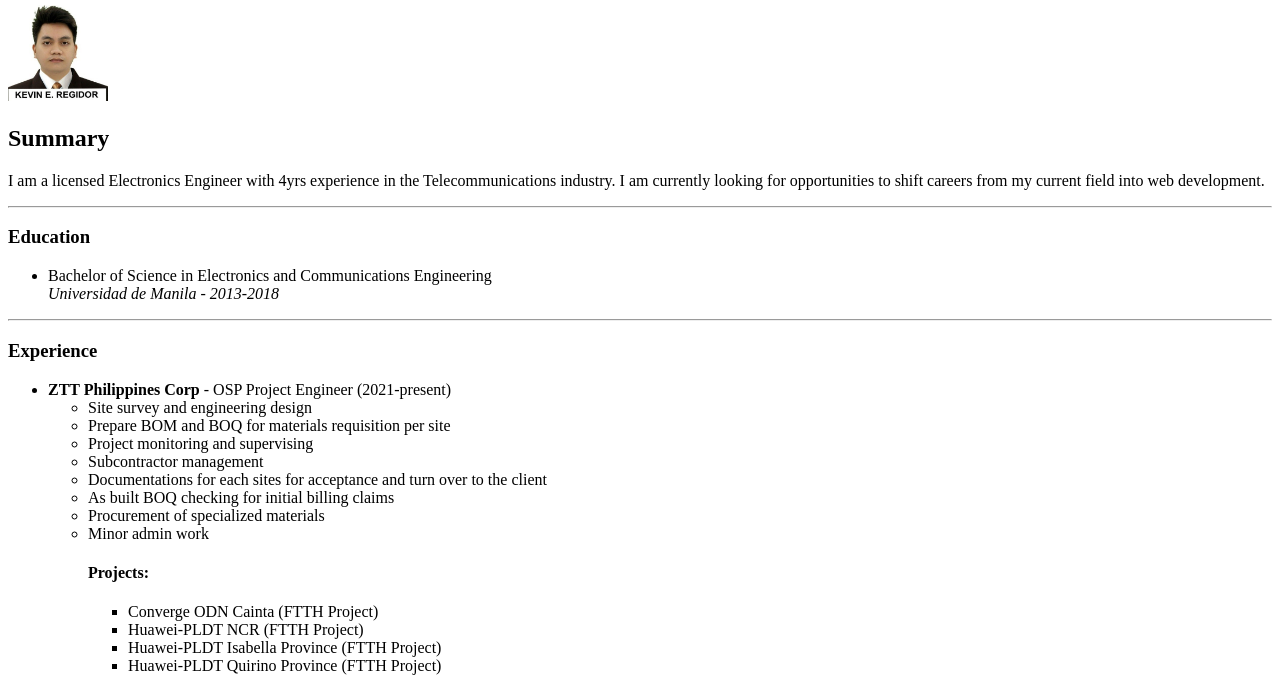
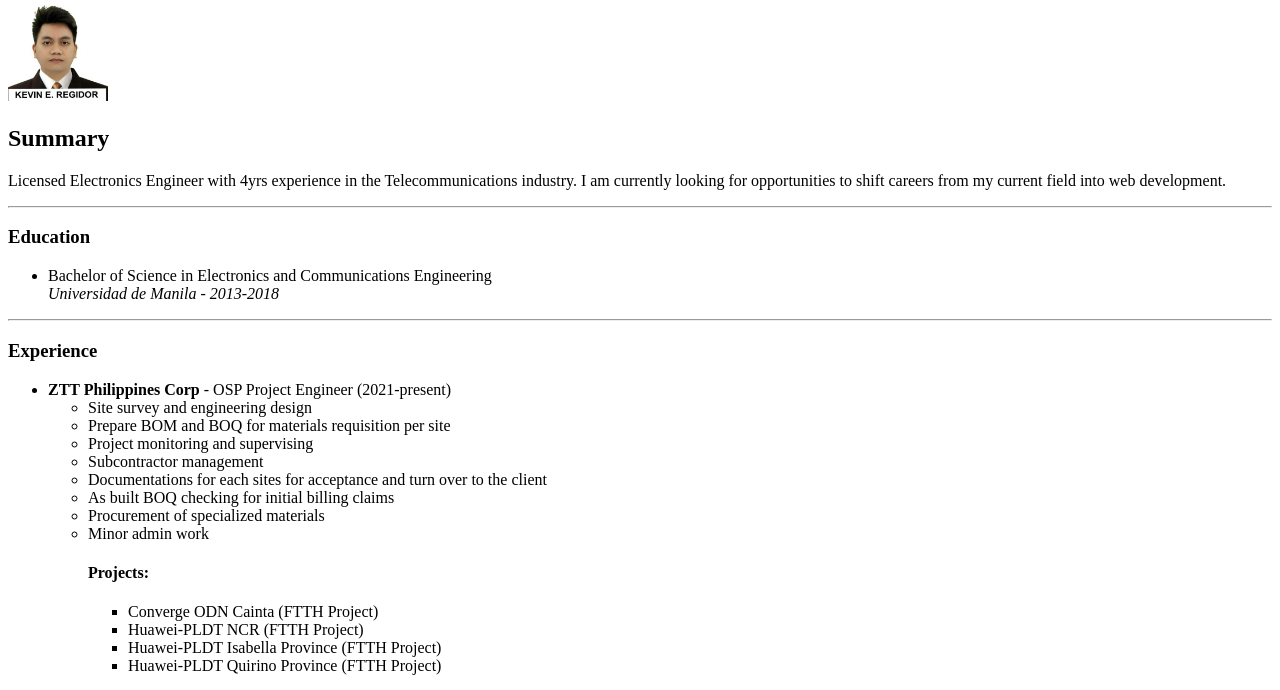
Before and after one commit to Kevinrgdr/html-Portfolio, a plain HTML site: page public/Capstone 1- Resume.html in a window 1280 px wide. Shown: the part 79-769 px from the top of the page. Drawn offline with Linux system fonts and the light colour scheme.

Commit message:
Update Capstone 1- Resume.html

```diff
--- a/public/Capstone 1- Resume.html
+++ b/public/Capstone 1- Resume.html
@@ -9,7 +9,7 @@
     <h1>Kevin Regidor</h1>
     <img src="../assets/images/ID pic.jpg" height="100 " alt="ID Picture"/>
     <h2>Summary</h2>
-    <p>I am a licensed Electronics Engineer with 4yrs experience in the Telecommunications industry. I am currently looking for opportunities to shift careers from my current field into web development. </p><hr/>
+    <p>Licensed Electronics Engineer with 4yrs experience in the Telecommunications industry. I am currently looking for opportunities to shift careers from my current field into web development. </p><hr/>
     <h3>Education</h3>
     <ul>
         <li>Bachelor of Science in Electronics and Communications Engineering <br/>
```
